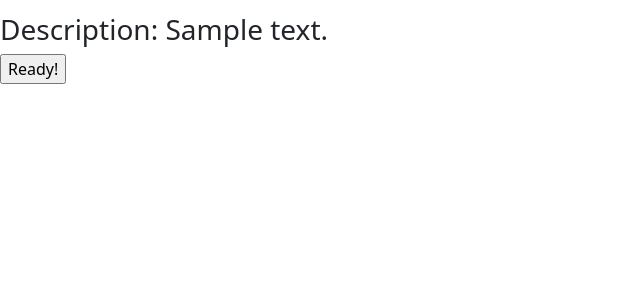
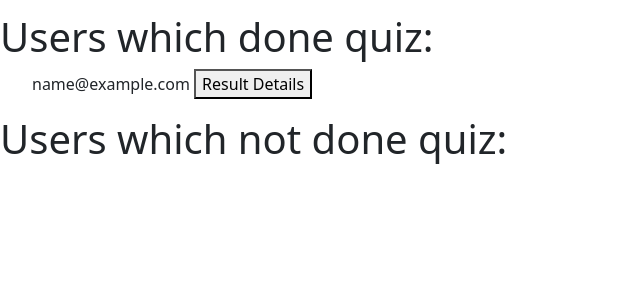
Before and after one commit to xKuroiUsagix/DLearn, a Django app: page /course/1/task/1/quiz/ in a window 1280 px wide. Shown: the part 56-356 px from the top of the page, without its empty margins (0-640 px from the left). Run offline with Django 3.2, Linux system fonts and the light colour scheme; a user stored in the database is signed in; tables that the repository leaves empty hold one stand-in row (values such as "Sample post").

Commit message:
Quiz result save and detail show done

```diff
--- a/course/models.py
+++ b/course/models.py
@@ -1,6 +1,6 @@
 from django.contrib.auth.hashers import check_password, make_password
 from django.db import models
-from django.db.models.deletion import CASCADE, DO_NOTHING
+from django.db.models.deletion import CASCADE
 from django.utils.translation import gettext_lazy as _
 
 from authentication.models import CustomUser
--- a/quiz/models.py
+++ b/quiz/models.py
@@ -56,5 +56,6 @@ class ResultDetail(models.Model):
 
     user_result = models.ForeignKey(UserResult, on_delete=CASCADE)
     question = models.ForeignKey(Question, on_delete=CASCADE)
-    option = models.ForeignKey(Option, on_delete=CASCADE)
-    is_right = models.BooleanField()
+    option = models.ForeignKey(Option, on_delete=CASCADE, null=True, blank=True)
+    is_right = models.BooleanField(null=True, blank=True)
+    text_answer = models.TextField(null=True, blank=True)
--- a/quiz/templates/quiz/detail.html
+++ b/quiz/templates/quiz/detail.html
@@ -1,13 +1,26 @@
 {% extends 'homepage/_base.html' %}
 {% block content %}
-{% if not is_ready %}
+{% if is_owner %}
+    <h1>Users which done quiz:</h1>
+    <ul>
+        {% for user in users_done %}
+            {{ user.email }} <a href="{% url 'quiz:user_detail' course_id task_id user.id %}"><button>Result Details</button></a>
+        {% endfor %}
+    </ul>
+    <h1>Users which not done quiz:</h1>
+    <ul>
+        {% for user in users_not_done %}
+            {{ user.email }}
+        {% endfor %}
+    </ul>
+{% elif not is_ready %}
     <h3>Description: {{ quiz.description }}</h3>
     <form action="{% url 'quiz:detail' course_id task_id %}">
         <input type="submit" value="Ready!" name="ready">
     </form>
 {% else %}
     <div>
-        <form acrion="" method="POST">
+        <form action="{% url 'quiz:detail' course_id task_id %}" method="POST">
             {% csrf_token %}
             {% for question in questions %}
                 <label>{{ question.question }}</label> <br>
@@ -15,14 +28,14 @@
                     <div>
                     {% for option in options %}
                         {% if option.question.id == question.id %}
-                                {{ option.option }}<input type="radio" id="optionChoice{{ option.id }}" name="option"><br>
+                            {{ option.option }}<input type="radio" id="optionChoice_{{ option.id }}" name="option_{{ option.id }}"><br>
                         {% endif %}
                     {% endfor %}
                     </div>
                 {% else %}
                     {% for option in options %}
                         {% if option.question.id == question.id %}
-                            {{ option.option }} <input type="checkbox"><br>
+                            {{ option.option }} <input type="checkbox" name="option_{{ option.id }}"><br>
                         {% endif %}
                     {% endfor %}
                 {% endif %}
--- a/quiz/urls.py
+++ b/quiz/urls.py
@@ -1,10 +1,11 @@
 from django.urls import path
 
-from .views import QuizCreateView, QuizDetailView
+from .views import QuizCreateView, QuizDetailView, UserDetailView
 
 
 app_name = 'quiz'
 urlpatterns = [
     path('<int:course_id>/task/<int:task_id>/create-quiz/', view=QuizCreateView.as_view(), name='create'),
-    path('<int:course_id>/task/<int:task_id>/quiz/', view=QuizDetailView.as_view(), name='detail')
+    path('<int:course_id>/task/<int:task_id>/quiz/', view=QuizDetailView.as_view(), name='detail'),
+    path('<int:course_id>/task/<int:task_id>/quiz/user-detail/<int:user_id>/', view=UserDetailView.as_view(), name='user_detail')
 ]
--- a/quiz/views.py
+++ b/quiz/views.py
@@ -1,10 +1,13 @@
+from msilib.schema import CustomAction
+from wsgiref.util import request_uri
 from django.core.exceptions import ObjectDoesNotExist
-from django import views
 from django.shortcuts import get_object_or_404, redirect, render
 from django.views import View
 
 from task.models import Task
-from .models import Quiz, Question, Option
+from authentication.models import CustomUser
+from course.models import Course, UserCourse
+from .models import Quiz, Question, Option, ResultDetail, UserResult
 
 
 class QuizCreateView(View):
@@ -69,15 +72,18 @@ class QuizDetailView(View):
     template_name = 'quiz/detail.html'
 
     def get(self, request, course_id, task_id):
-        # task = get_object_or_404(Task, task_id)
         is_ready = False
         if request.GET.get('ready'):
             is_ready = True
 
         quiz = self.model.objects.get(task=task_id)
         questions = Question.objects.filter(quiz=quiz.id)
+        course = Course.objects.get(id=course_id)
+        users_course = UserCourse.objects.filter(course=course_id)
         options = []
         one_answer_questions = []
+        users_done = []
+        users_not_done = []
 
         for question in questions:
             current_options = Option.objects.filter(question=question.id)
@@ -91,6 +97,12 @@ class QuizDetailView(View):
             if counter > 1:
                 one_answer_questions.append(question.id)
 
+        for user_course in users_course:
+            try:
+                users_done.append(UserResult.objects.get(user=user_course.user).user)
+            except ObjectDoesNotExist:
+                users_not_done.append(user_course.user)
+
         context = {
             'quiz': quiz,
             'questions': questions,
@@ -98,16 +110,47 @@ class QuizDetailView(View):
             'options': options,
             'is_ready': is_ready,
             'course_id': course_id,
-            'task_id': task_id
+            'task_id': task_id,
+            'is_owner': course.owner == request.user,
+            'users_done': users_done,
+            'users_not_done': users_not_done
         }
         return render(request, self.template_name, context)
 
+    def post(self, request, course_id, task_id):
+        option_start = 'option_'
+        text_start = 'describe_'
+        quiz = Quiz.objects.get(task=task_id)
+        user_result = UserResult.objects.create(user=request.user, quiz=quiz)
 
-# TODO:
-# Quiz show in TaskDetailView. +
-# Quiz detail.
-# Quiz update.
-# Quiz delete.
-# Make only 1 quiz possible for 1 task.
-# UserResult for Quiz.
-# View UserResults for Course Admin
+        print(request.POST.keys())
+        for name in request.POST.keys():
+            if name.startswith(option_start):
+                option_id = int(name[name.find('_') + 1:])
+                option = Option.objects.get(id=option_id)
+                result_detail = ResultDetail.objects.create(user_result=user_result, question=option.question, option=option, is_right=option.is_right)
+                result_detail.save()
+            elif name.startswith(text_start):
+                question_id = int(name[name.find('_') + 1:])
+                question = Question.objects.get(id=question_id)
+                text_anser = request.POST.get(name)
+                result_detail = ResultDetail.objects.create(user_result=user_result, question=question, text_answer=text_anser)
+                result_detail.save()
+
+        return redirect('/')
+
+
+class UserDetailView(View):
+
+    model = Quiz
+    template_name = 'quiz/user-detail.html'
+
+    def get(self, request, course_id, task_id, user_id):
+        user = CustomUser.objects.get(id=user_id)
+        task = Task.objects.get(id=task_id)
+        quiz = Quiz.objects.get(task=task)
+        user_result = UserResult.objects.get(user=user, quiz=quiz)
+        context = {
+            'user_results': ResultDetail.objects.filter(user_result=user_result)
+        }
+        return render(request, self.template_name, context)
```
Also changed, not shown: homepage/static/homepage/js/scripts.js (added, +92 -0 lines), quiz/templates/quiz/create.html (+2 -95 lines), quiz/templates/quiz/user-detail.html (added, +7 -0 lines), quiz/migrations/0003_auto_20220329_1529.py (added). Lines whose indentation alone changed are shown as unchanged.
